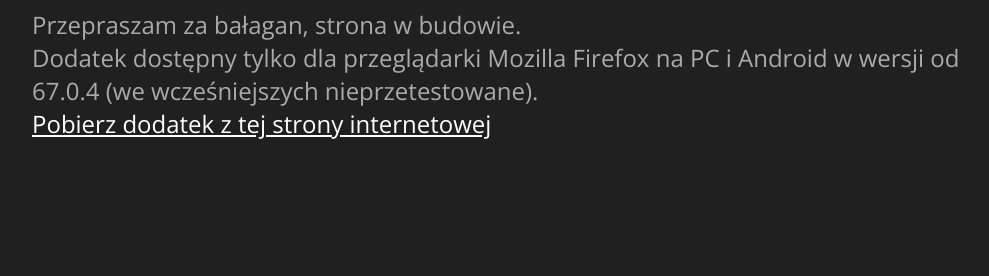
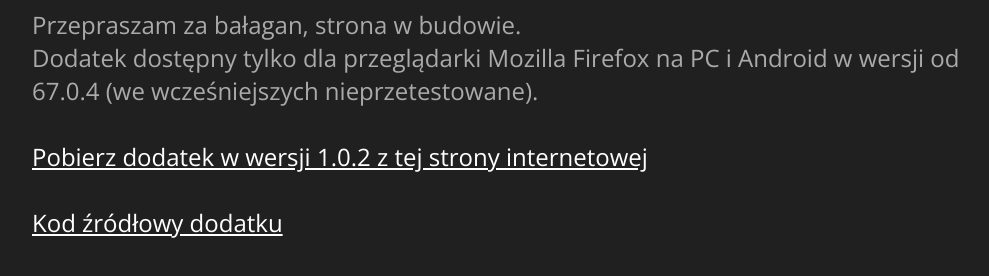
Before and after one commit to JakubDaszkiewicz/edziennik-gdynia-plus, a plain HTML site: page index.html in a window 1280 px wide. Shown: the whole page, without its empty margins (108-1097 px from the left). Drawn offline with nearby package versions, Linux system fonts and the light colour scheme.

Commit message:
Add files via upload

```diff
--- a/index.html
+++ b/index.html
@@ -15,13 +15,12 @@
 	<div id="container">
 
 		Przepraszam za bałagan, strona w budowie.<br />
-		Dodatek dostępny tylko dla przeglądarki Mozilla Firefox na PC i Android w wersji od 67.0.4 (we wcześniejszych nieprzetestowane).<br />
-		<a href="download/e_dziennik_gdynia_plus-1.0.1.xpi" target="_blank">Pobierz dodatek z tej strony internetowej</a><br />
+		Dodatek dostępny tylko dla przeglądarki Mozilla Firefox na PC i Android w wersji od 67.0.4 (we wcześniejszych nieprzetestowane).<br /><br />
 
-		<!-- z innych hostingów się nie instaluje
-		<a href="https://drive.google.com/open?id=1kDJAmPIey1rmPDaO-VFIwKYaB-7QcYBL" target="_blank">Pobierz dodatek z Google Drive</a><br />
-		<a href="https://mega.nz/#!B3RmCCjR!HcgaC6vszWrwt2Z7nI2VkblMQv42Y5Cnn30hktcKc_I" target="_blank">Pobierz dodatek z MEGA</a><br />
-		-->
+		<a href="download/e_dziennik_gdynia_plus-1.0.2.xpi" target="_blank">Pobierz dodatek w wersji 1.0.2 z tej strony internetowej</a><br /><br />
+
+		<a href="https://github.com/JakubDaszkiewicz/edziennik-gdynia-plus/tree/master" target="_blank">Kod źródłowy dodatku</a>
+
 
 	</div>
 </body>
```
